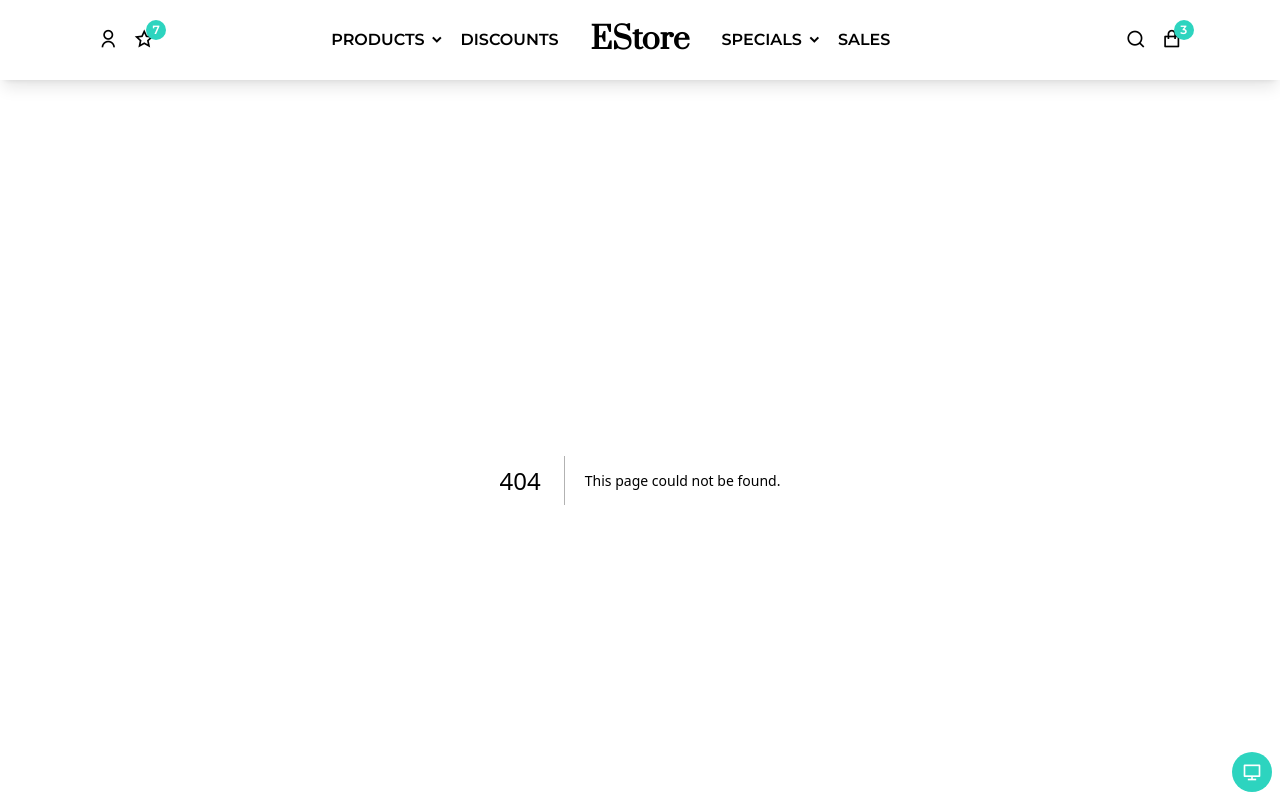
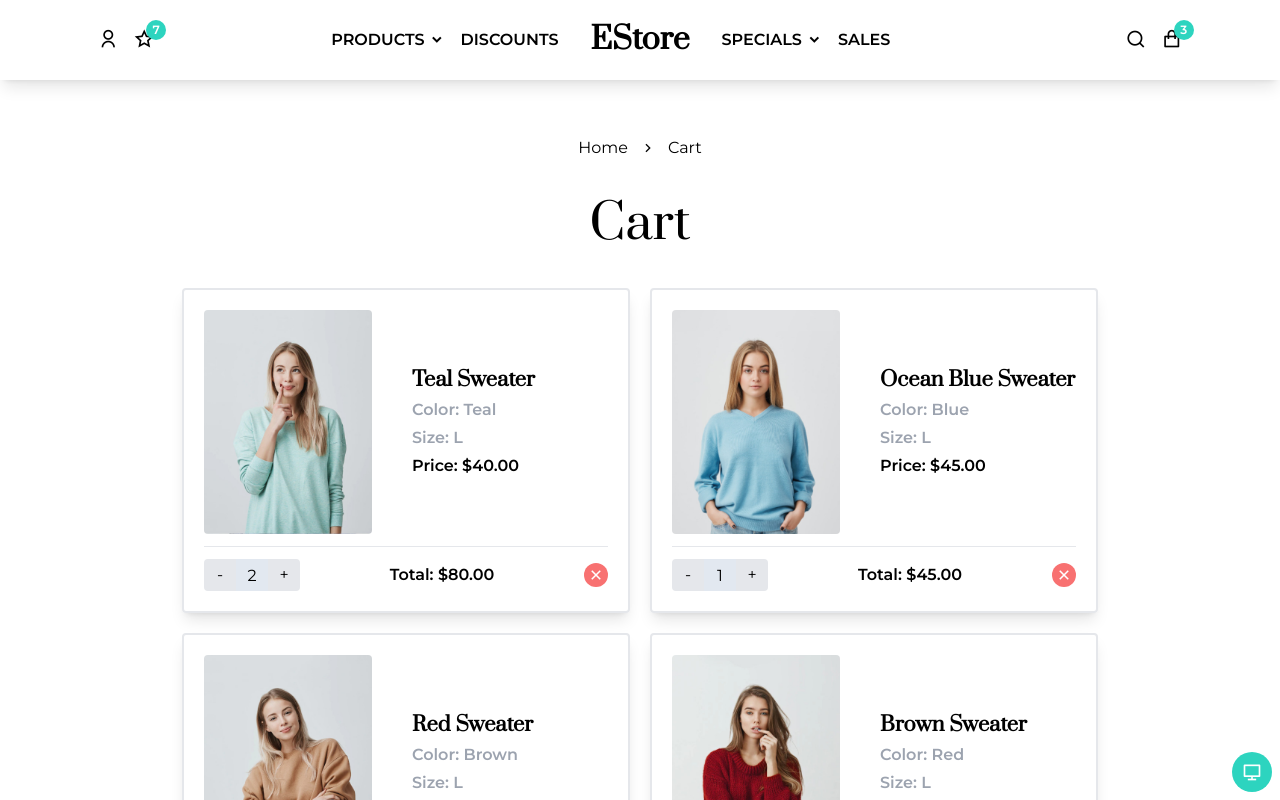
Before and after one commit to IProdev211/e-commerce-app-frontend, a Next.js app: page /cart in a window 1280 px wide. Before the commit this address had no page. Shown: the top 800 px of the page. Built offline with nearby package versions, Linux system fonts and the light colour scheme.

Commit message:
Added a cart page

```diff
--- /dev/null
+++ b/src/app/cart/page.tsx
@@ -0,0 +1,123 @@
+import { IProduct } from '@/common/interfaces';
+import PRODUCTS from '@/mocks/products';
+import Image from 'next/image';
+import Link from 'next/link';
+
+const MIN_QYT = 1;
+const MAX_QTY = 5;
+
+function CartItem({ product }: { product: IProduct }) {
+	const qty = Math.floor(Math.random() * (MAX_QTY - MIN_QYT) + MIN_QYT);
+	return (
+		<li className='w-[28rem] divide-y rounded border-2 p-5 shadow-lg'>
+			<div className='flex items-center gap-x-10 pb-3'>
+				<Link href={`/products/${product.category}/${product.id}`} className='contents'>
+					<Image
+						src={product.image}
+						alt='product image'
+						placeholder='blur'
+						className='h-56 w-auto rounded'
+					/>
+				</Link>
+
+				<ul className='flex flex-col gap-y-1 font-semibold'>
+					<li className='font-secondary text-xl'>{product.name}</li>
+					<li className='capitalize text-gray-400'>Color: {product.color}</li>
+					<li className='text-gray-400'>Size: L</li>
+					<li>Price: ${product.price.toFixed(2)}</li>
+				</ul>
+			</div>
+
+			<div className='flex items-center justify-between pt-3'>
+				<div className='flex items-center rounded bg-gray-200 text-black'>
+					<button className='h-8 w-8'>-</button>
+					<input
+						className='h-8 w-8 bg-slate-200 text-center outline-none'
+						type='text'
+						defaultValue={qty}
+					/>
+					<button className='h-8 w-8'>+</button>
+				</div>
+
+				<span className='font-semibold'>Total: ${(qty * product.price).toFixed(2)}</span>
+
+				<button className='flex h-6 w-6 items-center justify-center rounded-full bg-red-400 text-white'>
+					<i className='ri-close-fill text-lg'></i>
+				</button>
+			</div>
+		</li>
+	);
+}
+
+export default function page() {
+	return (
+		<main>
+			<section className='py-14'>
+				{/*TODO Change to ul */}
+				<div className='text flex justify-center gap-x-3 px-5 capitalize'>
+					<Link href='/'>Home</Link>
+					<i className='ri-arrow-right-s-line'></i>
+					<span className='overflow-hidden text-ellipsis whitespace-nowrap'>Cart</span>
+				</div>
+				<div>
+					<h1 className='my-10 text-center font-secondary text-5xl'>Cart</h1>
+					<ul className='flex flex-wrap justify-center gap-5'>
+						{PRODUCTS.map((product) => (
+							<CartItem key={product.id} product={product} />
+						))}
+					</ul>
+				</div>
+			</section>
+			<section className='mx-auto max-w-lg space-y-5 p-5 text-lg'>
+				<div className='flex justify-between rounded border bg-white p-2 dark:bg-dark'>
+					<input type='text' placeholder='Coupon' className='w-40 bg-transparent outline-none' />
+					<button className='rounded bg-slate-500 px-5 py-1 text-white'>Apply</button>
+				</div>
+				<div className='divide-y px-2'>
+					<ul className='space-y-1 pb-5 text-gray-400'>
+						<li className='flex justify-between'>
+							<span>Sub-Total</span>
+							<span>$120.00</span>
+						</li>
+						<li className='space-y-1'>
+							<span>Shipping</span>
+							<ul className='ml-10'>
+								<li className='flex justify-between'>
+									<span className='flex items-center gap-x-1'>
+										<input type='radio' name='shipping' />
+										<label>Free</label>
+									</span>
+									<span>-$0</span>
+								</li>
+								<li className='flex justify-between'>
+									<span className='flex items-center gap-x-1'>
+										<input type='radio' name='shipping' />
+										<label>Express</label>
+									</span>
+									<span>$30</span>
+								</li>
+							</ul>
+						</li>
+						<li className='flex justify-between'>
+							<span>Discount</span>
+							<span>-$25</span>
+						</li>
+					</ul>
+					<span className='flex justify-between pt-5 font-semibold'>
+						<span>Total</span>
+						<span>$147.00</span>
+					</span>
+				</div>
+				<div className='space-y-3 font-semibold'>
+					<Link
+						href='/checkout'
+						type='button'
+						className='ml-auto flex w-40 items-center justify-center rounded bg-teal-400 py-2 text-white'
+					>
+						Checkout
+					</Link>
+				</div>
+			</section>
+		</main>
+	);
+}
```
